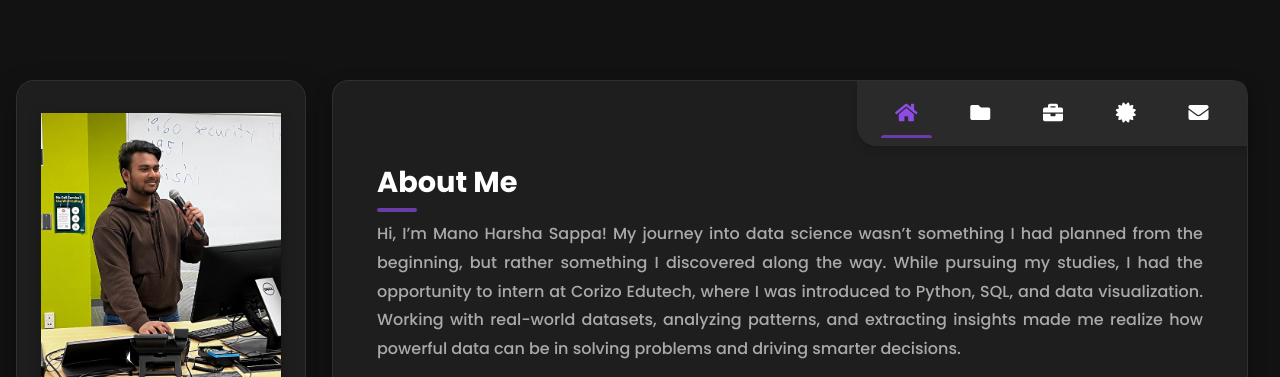
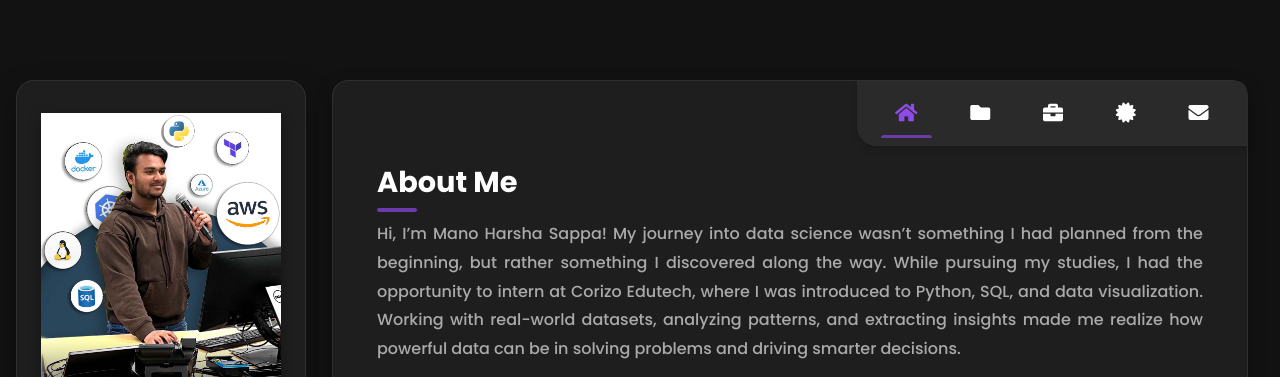
Before and after one commit to ManoHarshaSappa/PersonalPortfolio, a plain HTML site: page index.html in a window 1280 px wide. Shown: the top 377 px of the page. Drawn offline with nearby package versions, Linux system fonts and the light colour scheme.

Commit message:
Update index.html

```diff
--- a/index.html
+++ b/index.html
@@ -41,7 +41,7 @@
       <div class="sidebar-info">
         <!-- Avatar block with status -->
         <div class="avatar-box">
-          <img src="images/profile pic2.jpeg" alt="Your Avatar" class="avatar" loading="eager" />
+          <img src="images/profile_M.jpg" alt="Your Avatar" class="avatar" loading="eager" />
           <span class="online-dot"></span>
         </div>
 
```
